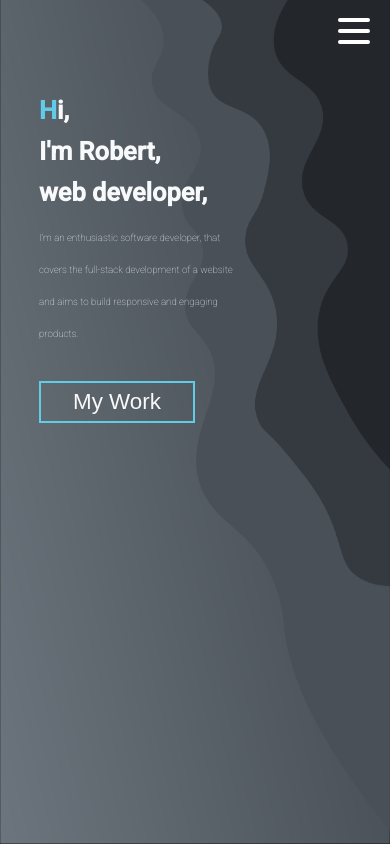
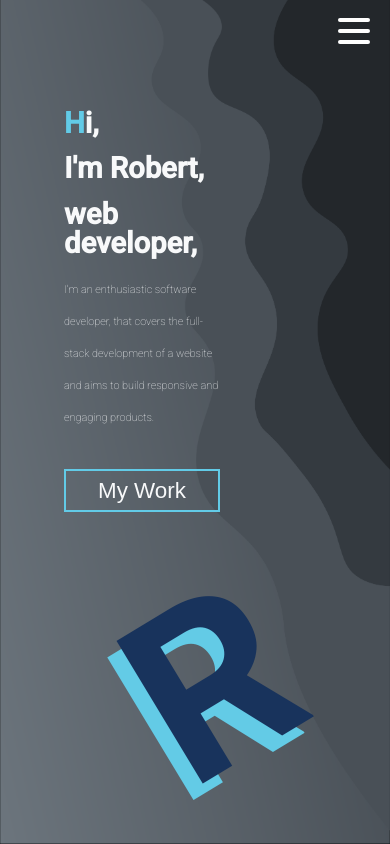
Before and after one commit to robertmoscaliuc96/Portfolio, a Next.js app: page / in a window 390 px wide. Built offline with nearby package versions, Linux system fonts and the light colour scheme.

Commit message:
adjust responsive website

```diff
--- a/pages/about.js
+++ b/pages/about.js
@@ -1,11 +1,9 @@
 import Navbar from '../components/layout/Navbar'
-
-
 import HeadInner from '../components/layout/Head'
 
 
 const About = () =>(
-      <div>
+      <div className="homepage">
         <HeadInner/>
         <Navbar/>
             <div className="home-image">
--- a/style/index.css
+++ b/style/index.css
@@ -167,9 +167,9 @@
 
 }
 .home-text{
-  padding: 20% 10%;
+  padding: 30rem 10rem;
   color: var(--text-color);
-  width: 70%;
+  width: 80%;
   transition-duration: 300ms;
   animation: text 1s 1;
   -webkit-animation: para 2s 1;
@@ -179,14 +179,13 @@
   line-height: 2rem;
   animation: para 2s 1;
   transition-duration: 300ms;
-  padding-right: 8%;
+  padding-right: 15%;
   -webkit-animation: para 3s 1;
 }
 
 .large-logo{
-  padding-top: 0;
+
   width: 70%;
-  height: 1vw;
   animation: logo 2s 1;
   -webkit-animation: logo 3s 1;
   transition-duration: 1000ms;
@@ -229,8 +228,10 @@
   margin: auto;
   overflow-x: auto;
   display: flex;
-  padding-left: 25%;
-  padding-top: 13%;
+  justify-content: center;
+  align-items: center;
+  padding-left:0;
+
 
 }
 
@@ -352,7 +353,7 @@
 /* About */
 .about-inner{
   margin: auto;
-  padding: 15% 2%;
+  padding: 20rem 10rem;
   display: grid;
   grid-template-columns: 3fr 2fr;
   grid-gap:1rem;
@@ -544,10 +545,6 @@
 */
 @media (min-width: 1600px){
 
-  .paragraph{
-
-  }
-
 }
 
 @media (min-width: 1024px){
@@ -563,7 +560,8 @@
     position: relative;
     flex-flow: row nowrap;
     x-index: 1;
-    height: 7.8vh;
+    width: auto;
+    height: 5.5rem;
   }
   .nav-list{
     display: flex;
@@ -582,22 +580,25 @@
       display: none;
   }
   .large, .large-name{
-    font-size: 6.5vw;
+    font-size: 7.5vw;
   }
 
   .home-image{
     height: 100vh;
   }
-
+  .large-logo{
+    display: none;
+  }
   .home-text{
     padding-top: 25%;
-    font-size: 4;
+    padding-left: 5rem;
+    font-size: 6vw;
     width: 80%;
   }
+  .paragraph{
+    padding-right: 5%;
+    font-size: 2.8vw;
 
-  .paragraph{
-    padding-right: 10%;
-    font-size: 2.5vw;
   }
   .button-div{
     padding: 1.9rem 0rem;
@@ -605,8 +606,6 @@
   .work-button{
     font-size: 1.4rem;
   }
-
-
   .large-logo{
     display: none;
   }
@@ -614,12 +613,58 @@
   .work-inner{
     padding: 1rem;
   }
+
+  .work-inner{
+    padding: 20% 10%;
+  }
+  .about-inner{
+    grid-template-columns: repeat(1,1fr);
+    padding: 10rem 5rem;
+    gap: 10rem;
+  }
+
 }
 
 
-@media (min-width: 768px){
+@media (max-width: 768px){
+    .home-inner{
+    display: grid;
+    grid-template-columns: repeat(1,1fr);
+
+  }
+
+  .home-text{
+    padding-top: 28%;
+    padding-left: 4rem;
+    padding-bottom: 0;
+    margin-bottom: 0;
+    font-size: 7vw;
+    width: 100%;
+  }
+  .paragraph{
+    padding-right: 5%;
+    font-size: 2.8vw;
+  }
+  .large-logo{
+      margin-left: 20%;
+      padding-top: 0%;
+      display: inline;
+      gap:0;
+  }
+  .work-inner{
+    justify-content: left;
+    align-items: center;
+
+  }
+  .card:focus-within~.card, .card:hover~.card {
+    transform: translateX(32px);
+  }
+  .card:not(:first-child) {
+    margin-left: -30px;
+  }
 
 }
 @media (min-width: 480px){
 
+
 }
```
Also changed, not shown: style/Footer.css (deleted).
